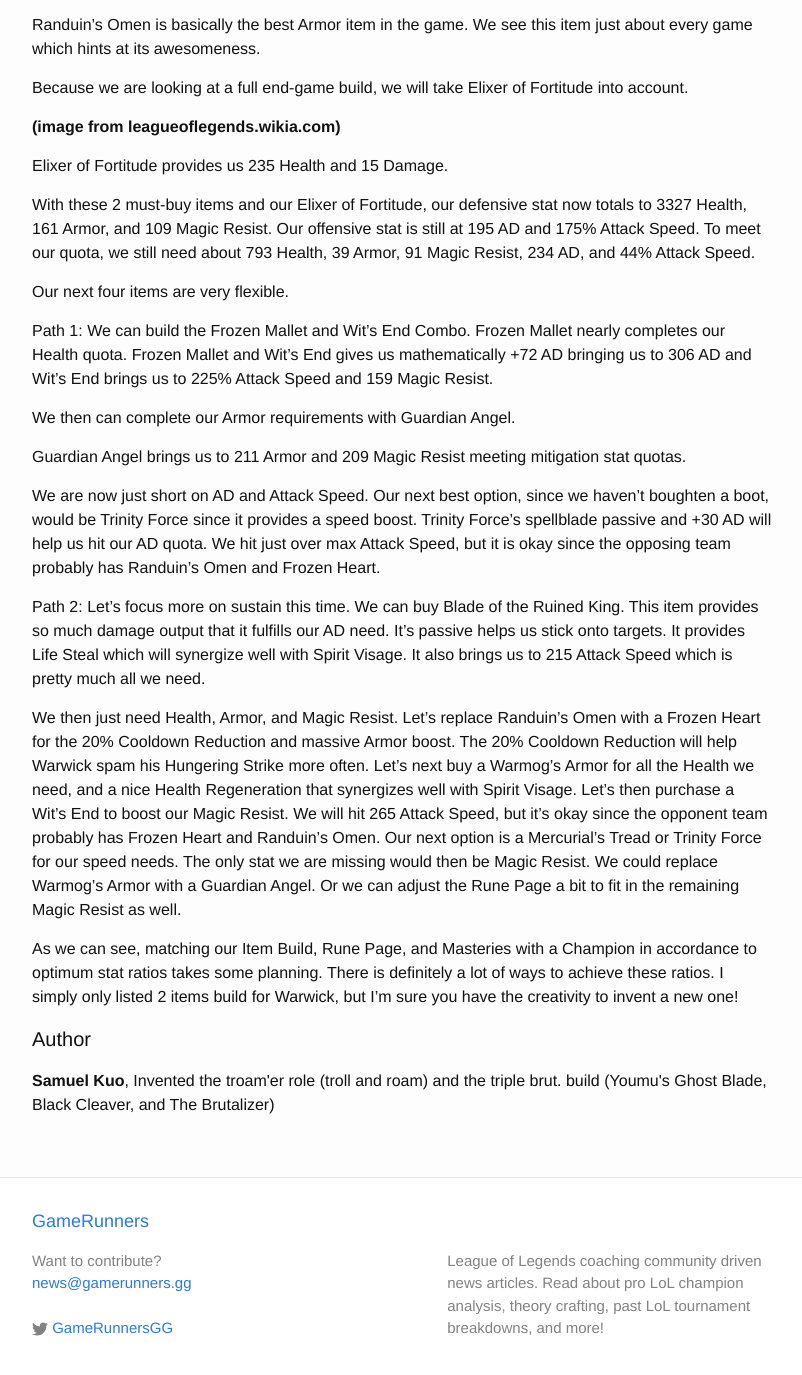
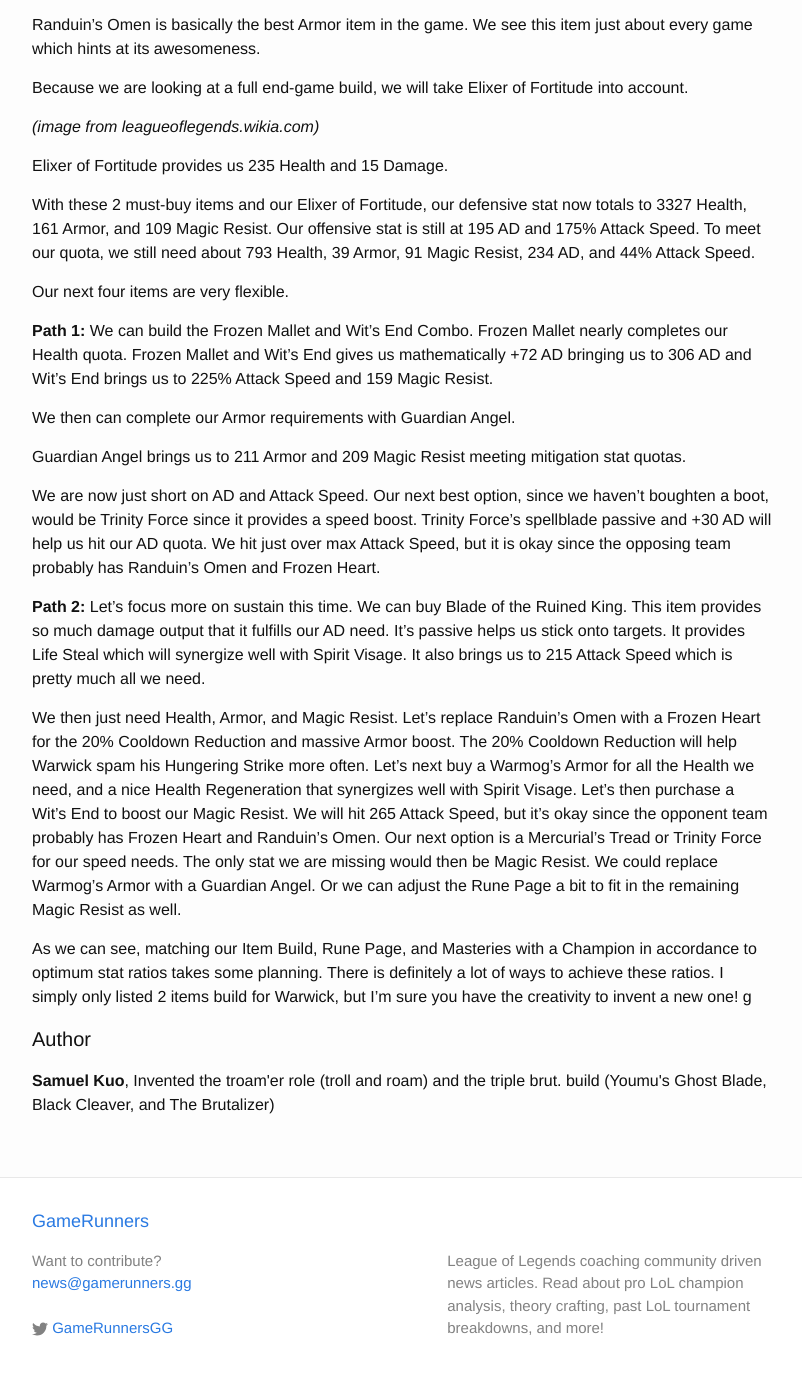
Before and after one commit to bernardjhuang/gamerunnersnews, a Jekyll site: the page built from _posts/2014-10-21-calculating-optimum-stat-ratios-2.md, in a window 1280 px wide and 1400 px high, scrolled down 6995 px. Shown: the top 1375 px of the window, without its empty margins (238-1040 px from the left). Built offline with Jekyll 4.4.1, drawn with Linux system fonts in a browser that asks for light colours; some web fonts are replaced.

Commit message:
edit article

```diff
--- a/_posts/2014-10-21-calculating-optimum-stat-ratios-2.md
+++ b/_posts/2014-10-21-calculating-optimum-stat-ratios-2.md
@@ -31,25 +31,25 @@
 
 ![HXA 2 Cloth Armor]()
 
-**(image from leagueoflegends.wikia.com)**
+*(image from leagueoflegends.wikia.com)*
 
 Cloth Armor is 300g. It gives 15 Armor; so if we divide 300 gold by 15 Armor, we find that we are paying **20 gold per unit of Armor**. Magic Resist is actually the same cost as well. How convenient!
 
 Let's check how much Health costs.
 
-**(image from leagueoflegends.wikia.com)**
+*(image from leagueoflegends.wikia.com)*
 
 Ruby Health provides 150 Health at the cost of 400 gold. Dividing 400 gold by 150 Health, we get 8/3, or about **2.67 gold per Health stat**.
 
 Now let's take a look at some of our offense stats.
 
-**(image from leagueoflegends.wikia.com)**
+*(image from leagueoflegends.wikia.com)*
 
 Long Sword provides 10 AD at the cost of 360 gold. Dividing 360 by 10, we see that 1 AD costs 36 gold.
 
 And Dagger...
 
-**(image from leagueoflegends.wikia.com)**
+*(image from leagueoflegends.wikia.com)*
 
 Dagger costs 450 gold and provides 15% Attack Speed. 450/15 = **30 gold per unit of Attack Speed (AS)**.
 
@@ -163,7 +163,7 @@
 
 ## Items of Interest
 
-**(image from leagueoflegends.wikia.com)**
+*(image from leagueoflegends.wikia.com)*
 
 Sunfire Cape is a great early game item that offers us a balanced defensive and offensive stat. The 450 health and 45 bonus Armor easily our ideal ratio against only physical damage:
 
@@ -172,7 +172,7 @@
 Though Sunfire Cape does not provide Attack Speed, Sunfire's Cape passive that deals anywhere from 26-43 damage is mathematically the same as bonus added to AD if we were at an attack rate of 1 per second. However, during late-game, we should sell Sunfire Cape because our AD stats become more valuable as our Attack Speed stat rises.
 
 
-**(image from leagueoflegends.wikia.com)**
+*(image from leagueoflegends.wikia.com)*
 
 Trinity Force is one of those items we see every game. It's flexible as it provides many different stat ranging from both AD to AP. It is also used as a replacement for boots late-game when items are maxed. However, what really makes Trinity Force stand out is its passive - Spellblade.
 
@@ -181,7 +181,7 @@
 Take for example, Irelia has a base AD of 56. 200% of 56 is 112 damage. Therefore, if we can trigger Spellblade immediately when it comes off cooldown, we have an increased DPS of 112/1.5 = 74.67!  This boost to DPS in addition to the +30 AD, +30% Attack Speed, and +10 Crit. Rate makes Trinity Force perhaps the only damage we may need. It then goes by no surprise then that we see many builds in current meta that buys Trinity Force as their only damage item.
 
 
-**(image from leagueoflegends.wikia.com)**
+*(image from leagueoflegends.wikia.com)*
 
 Blade of the Ruined King is a highly cost effective item for the damage-output it provides.
 
@@ -190,12 +190,12 @@
 Another super useful thing about Blade of the Ruined King is its passive. The passive helps Bruisers stick to their target or to just give them an extra burst.
 
 
-**(image from leagueoflegends.wikia.com)**
+*(image from leagueoflegends.wikia.com)*
 
 Frozen Mallet is a great bruiser item, though expensive, that provides a massive +700 Health, and a good +30 Attack Damage. But forget those puny stats! Heavy Mallet is bought for its passive to slow the target. This passive has helped many Bruisers in the past that had trouble sticking to targets. However, with the introduction of Blade of the Ruined King, Frozen Mallet  fell out of meta. Frozen Mallet is still a useful item, but it is just not cost-effective to buy early.
 
 
-**(image from leagueoflegends.wikia.com)**
+*(image from leagueoflegends.wikia.com)*
 
 Wit's End is a great item that comboes well with Frozen Mallet. Frozen Mallet helps us stick to the target to keep our Wit's End passive effect active.
 
@@ -205,7 +205,7 @@
 
 To give an example of an ideal Bruiser build, let's take a look at Warwick. Warwick is a very flexible Champion that can fall under the category of Tank, Bruiser, and Assassin. I've even seen many AP Warwick as well as AD Warwick. We'll be focusing on an Auto Attack Based Bruiser Warwick build.
 
-**(image from leagueoflegends.wikia.com)**
+*(image from leagueoflegends.wikia.com)*
 
 At level 18, Warwick has 2192 Health, 83 Armor, 52.5 Magic Resist, 118 AD, and 49% Attack Speed.
 
@@ -252,7 +252,7 @@
 
 Because we are looking at a full end-game build, we will take Elixer of Fortitude into account.
 
-**(image from leagueoflegends.wikia.com)**
+*(image from leagueoflegends.wikia.com)*
 
 Elixer of Fortitude provides us 235 Health and 15 Damage.
 
@@ -260,7 +260,7 @@
 
 Our next four items are very flexible.
 
-Path 1: We can build the Frozen Mallet and Wit's End Combo. Frozen Mallet nearly completes our Health quota. Frozen Mallet and Wit's End gives us mathematically +72 AD bringing us to 306 AD and Wit's End brings us to 225% Attack Speed and 159 Magic Resist.
+**Path 1:** We can build the Frozen Mallet and Wit's End Combo. Frozen Mallet nearly completes our Health quota. Frozen Mallet and Wit's End gives us mathematically +72 AD bringing us to 306 AD and Wit's End brings us to 225% Attack Speed and 159 Magic Resist.
 
 We then can complete our Armor requirements with Guardian Angel.
 
@@ -268,8 +268,9 @@
 
 We are now just short on AD and Attack Speed. Our next best option, since we haven't boughten a boot, would be Trinity Force since it provides a speed boost. Trinity Force's spellblade passive and +30 AD will help us hit our AD quota. We hit just over max Attack Speed, but it is okay since the opposing team probably has Randuin's Omen and Frozen Heart.
 
-Path 2: Let's focus more on sustain this time. We can buy Blade of the Ruined King. This item provides so much damage output that it fulfills our AD need. It's passive helps us stick onto targets. It provides Life Steal which will synergize well with Spirit Visage. It also brings us to 215 Attack Speed which is pretty much all we need.
+**Path 2:** Let's focus more on sustain this time. We can buy Blade of the Ruined King. This item provides so much damage output that it fulfills our AD need. It's passive helps us stick onto targets. It provides Life Steal which will synergize well with Spirit Visage. It also brings us to 215 Attack Speed which is pretty much all we need.
 
 We then just need Health, Armor, and Magic Resist. Let's replace Randuin's Omen with a Frozen Heart for the 20% Cooldown Reduction and massive Armor boost. The 20% Cooldown Reduction will help Warwick spam his Hungering Strike more often. Let's next buy a Warmog's Armor for all the Health we need, and a nice Health Regeneration that synergizes well with Spirit Visage. Let's then purchase a Wit's End to boost our Magic Resist. We will hit 265 Attack Speed, but it's okay since the opponent team probably has Frozen Heart and Randuin's Omen. Our next option is a Mercurial's Tread or Trinity Force for our speed needs. The only stat we are missing would then be Magic Resist. We could replace Warmog's Armor with a Guardian Angel. Or we can adjust the Rune Page a bit to fit in the remaining Magic Resist as well.
 
 As we can see, matching our Item Build, Rune Page, and  Masteries with a Champion in accordance to optimum stat ratios takes some planning. There is definitely a lot of ways to achieve these ratios. I simply only listed 2 items build for Warwick, but I'm sure you have the creativity to invent a new one!
+g
```
Also changed, not shown: other parts of _posts/2014-10-21-calculating-optimum-stat-ratios-2.md (+1 -1 lines).
